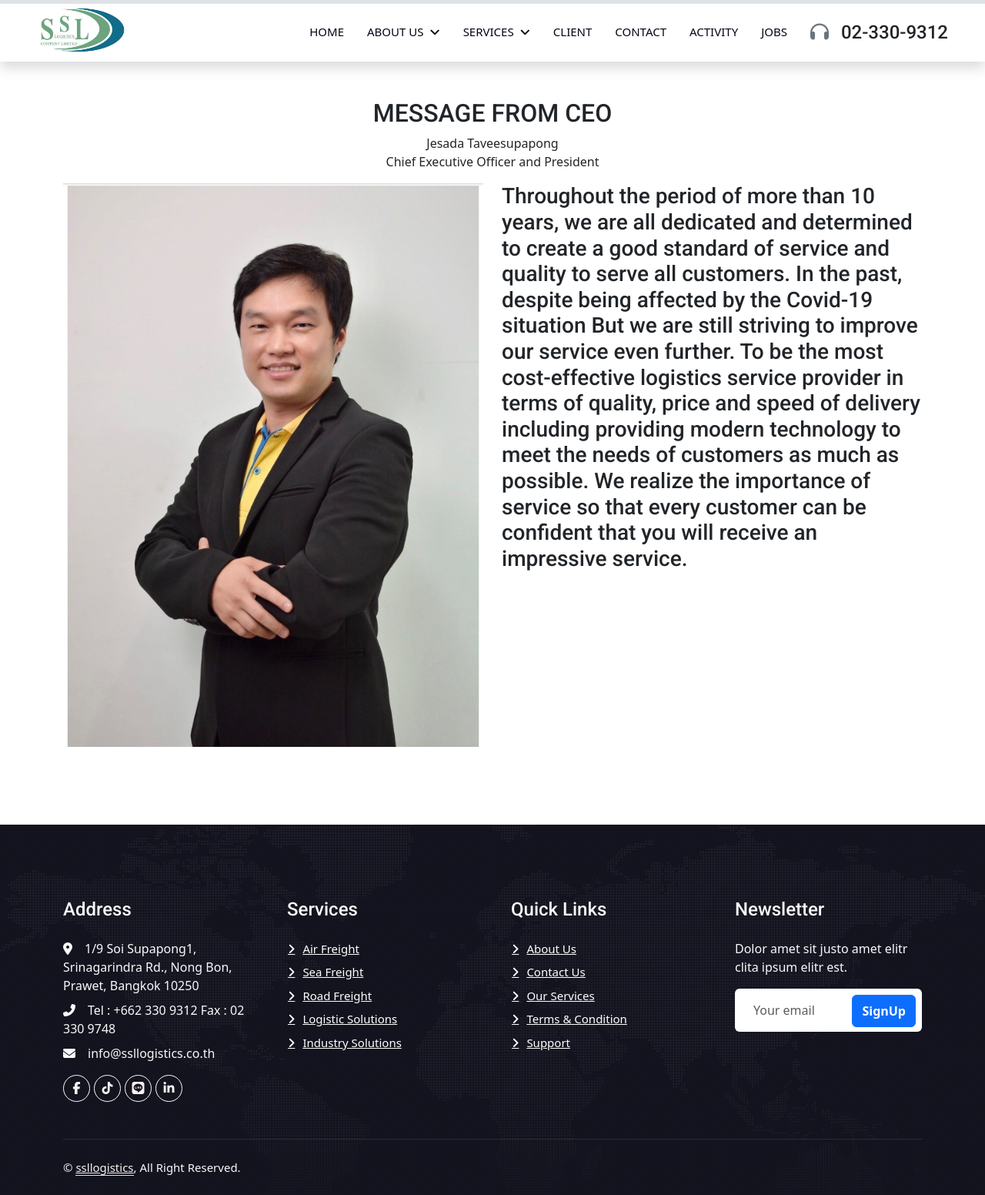
After one commit to khunton2/sslproject150, a PHP site: page /ceo.php in a window 1280 px wide. The commit adds this page. Shown: the whole page at 77% size. Run offline with PHP 8.4, Linux system fonts and the light colour scheme; some libraries are stand-ins or nearby versions.

Commit message:
edit nav and add footer

```diff
--- /dev/null
+++ b/ceo.php
@@ -0,0 +1,114 @@
+<!DOCTYPE html>
+<html lang="en">
+
+<head>
+    <meta charset="utf-8">
+    <title>ssllogistics</title>
+    <meta content="width=device-width, initial-scale=1.0" name="viewport">
+    <meta content="" name="keywords">
+    <meta content="" name="description">
+
+    <!-- Favicon -->
+    <link href="img/favicon.ico" rel="icon">
+
+    <!-- Google Web Fonts -->
+    <link rel="preconnect" href="https://fonts.googleapis.com">
+    <link rel="preconnect" href="https://fonts.gstatic.com" crossorigin>
+    <link href="https://fonts.googleapis.com/css2?family=Inter:wght@400;600&family=Roboto:wght@500;700&display=swap"
+        rel="stylesheet">
+
+    <!-- Icon Font Stylesheet -->
+    <link href="https://cdnjs.cloudflare.com/ajax/libs/font-awesome/5.10.0/css/all.min.css" rel="stylesheet">
+    <link href="https://cdn.jsdelivr.net/npm/bootstrap-icons@1.4.1/font/bootstrap-icons.css" rel="stylesheet">
+    <link href="https://cdnjs.cloudflare.com/ajax/libs/font-awesome/6.5.1/css/all.min.css" rel="stylesheet">
+
+    <!-- Libraries Stylesheet -->
+    <link href="lib/animate/animate.min.css" rel="stylesheet">
+    <link href="lib/owlcarousel/assets/owl.carousel.min.css" rel="stylesheet">
+
+    <!-- Customized Bootstrap Stylesheet -->
+    <link href="css/bootstrap.min.css" rel="stylesheet">
+    <link href="https://cdn.jsdelivr.net/npm/bootstrap@5.3.2/dist/css/bootstrap.min.css" rel="stylesheet"
+        integrity="sha384-T3c6CoIi6uLrA9TneNEoa7RxnatzjcDSCmG1MXxSR1GAsXEV/Dwwykc2MPK8M2HN" crossorigin="anonymous">
+    <script src="https://cdn.jsdelivr.net/npm/jquery@3.7.1/dist/jquery.slim.min.js"></script>
+    <script src="https://cdn.jsdelivr.net/npm/popper.js@1.16.1/dist/umd/popper.min.js"></script>
+    <script src="https://cdn.jsdelivr.net/npm/bootstrap@4.6.2/dist/js/bootstrap.bundle.min.js"></script>
+    <!-- Template Stylesheet -->
+    <link href="css/style.css" rel="stylesheet">
+
+</head>
+
+<body>
+    <!-- Spinner Start -->
+    <div id="spinner"
+        class="show bg-white position-fixed translate-middle w-100 vh-100 top-50 start-50 d-flex align-items-center justify-content-center">
+        <div class="spinner-grow text-primary" style="width: 3rem; height: 3rem;" role="status">
+            <span class="sr-only">Loading...</span>
+        </div>
+    </div>
+    <!-- Spinner End -->
+
+
+    <!-- Navbar Start -->
+    <?php require_once 'nav/nav.php' ?>
+    <!-- Navbar End -->
+
+    <br><br>
+    <section class="about" id="about">
+        <div class="container">
+            <div class="heading text-center">
+                <h2>MESSAGE FROM
+                    <span>CEO</span>
+                </h2>
+                <p> Jesada Taveesupapong
+                    <br>
+
+                    Chief Executive Officer and President
+                </p>
+            </div>
+            <div class="row">
+                <div class="col-lg-6">
+                    <img src="image/ceo.png" alt="about" class="img-fluid" width="100%">
+                </div>
+                <div class="col-lg-6">
+                    <h3>Throughout the period of more than 10 years, we are all
+                        dedicated and determined to create a good standard of service
+                        and quality to serve all customers. In the past, despite being
+                        affected by the Covid-19 situation But we are still striving to
+                        improve our service even further. To be the most cost-effective
+                        logistics service provider in terms of quality, price and speed of
+                        delivery including providing modern technology to meet the
+                        needs of customers as much as possible.
+                        We realize the importance of service so that every customer can
+                        be confident that you will receive an impressive service.</p>
+
+                </div>
+            </div>
+        </div>
+        </div>
+    </section>
+
+
+    <!-- Footer Start -->
+    <?php require_once 'nav/Footer.php' ?>
+    <!-- Footer End -->
+
+
+    <!-- Back to Top -->
+    <a href="#" class="btn btn-lg btn-primary btn-lg-square rounded-0 back-to-top"><i class="bi bi-arrow-up"></i></a>
+
+
+    <!-- JavaScript Libraries -->
+    <script src="https://code.jquery.com/jquery-3.4.1.min.js"></script>
+    <script src="https://cdn.jsdelivr.net/npm/bootstrap@5.0.0/dist/js/bootstrap.bundle.min.js"></script>
+    <script src="lib/wow/wow.min.js"></script>
+    <script src="lib/easing/easing.min.js"></script>
+    <script src="lib/waypoints/waypoints.min.js"></script>
+    <script src="lib/counterup/counterup.min.js"></script>
+    <script src="lib/owlcarousel/owl.carousel.min.js"></script>
+
+    <!-- Template Javascript -->
+    <script src="js/main.js"></script>
+</body>
+
+</html>
--- /dev/null
+++ b/nav/Footer.php
@@ -0,0 +1,60 @@
+<div class="container-fluid bg-dark text-light footer pt-5 wow fadeIn" data-wow-delay="0.1s"
+        style="margin-top: 6rem;">
+        <div class="container py-5">
+            <div class="row g-5">
+                <div class="col-lg-3 col-md-6">
+                    <h4 class="text-light mb-4">Address</h4>
+                    <p class="mb-2"><i class="fa fa-map-marker-alt me-3"></i>1/9 Soi Supapong1,
+Srinagarindra Rd., Nong Bon,
+Prawet, Bangkok 10250</p>
+                    <p class="mb-2"><i class="fa fa-phone-alt me-3"></i>Tel : +662 330 9312 Fax : 02
+330 9748</p>
+                    <p class="mb-2"><i class="fa fa-envelope me-3"></i>info@ssllogistics.co.th</p>
+                    <div class="d-flex pt-2">
+                        <!-- <a class="btn btn-outline-light btn-social" href=""><i class="fab fa-twitter"></i></a> -->
+                        <a class="btn btn-outline-light btn-social" href="https://www.facebook.com/ssl2008?mibextid=ZbWKwL"><i class="fab fa-facebook-f"></i></a>
+                        <a class="btn btn-outline-light btn-social" href="https://www.tiktok.com/@bibimimi_kids"><i class="fab fa-tiktok"></i></a>
+                        <a class="btn btn-outline-light btn-social" href="https://line.me/ti/p/@ssllogistics"><i class="fa-brands fa-line"></i></a>
+                        <a class="btn btn-outline-light btn-social" href="#"><i class="fab fa-linkedin-in"></i></a>
+
+
+                    </div>
+                </div>
+                <div class="col-lg-3 col-md-6">
+                    <h4 class="text-light mb-4">Services</h4>
+                    <a class="btn btn-link" href="">Air Freight</a>
+                    <a class="btn btn-link" href="">Sea Freight</a>
+                    <a class="btn btn-link" href="">Road Freight</a>
+                    <a class="btn btn-link" href="">Logistic Solutions</a>
+                    <a class="btn btn-link" href="">Industry solutions</a>
+                </div>
+                <div class="col-lg-3 col-md-6">
+                    <h4 class="text-light mb-4">Quick Links</h4>
+                    <a class="btn btn-link" href="">About Us</a>
+                    <a class="btn btn-link" href="">Contact Us</a>
+                    <a class="btn btn-link" href="">Our Services</a>
+                    <a class="btn btn-link" href="">Terms & Condition</a>
+                    <a class="btn btn-link" href="">Support</a>
+                </div>
+                <div class="col-lg-3 col-md-6">
+                    <h4 class="text-light mb-4">Newsletter</h4>
+                    <p>Dolor amet sit justo amet elitr clita ipsum elitr est.</p>
+                    <div class="position-relative mx-auto" style="max-width: 400px;">
+                        <input class="form-control border-0 w-100 py-3 ps-4 pe-5" type="text" placeholder="Your email">
+                        <button type="button"
+                            class="btn btn-primary py-2 position-absolute top-0 end-0 mt-2 me-2">SignUp</button>
+                    </div>
+                </div>
+            </div>
+        </div>
+        <div class="container">
+            <div class="copyright">
+                <div class="row">
+                    <div class="col-md-6 text-center text-md-start mb-3 mb-md-0">
+                        &copy; <a class="border-bottom" href="#">ssllogistics</a>, All Right Reserved.
+                    </div>
+
+                </div>
+            </div>
+        </div>
+    </div>
--- a/nav/nav.php
+++ b/nav/nav.php
@@ -1,29 +1,42 @@
     <!-- Navbar Start -->
     <nav class="navbar navbar-expand-lg  navbar-light shadow border-top border-5  sticky-top p-0">
-        <!-- <a href="index.html" class="navbar-brand bg-secondary d-flex align-items-center px-4 px-lg-5">
-            <h2 class="mb-2 text-white">ssllogistics</h2>
-        </a> -->
+
+        <a href="index.html" class="navbar-brand d-flex align-items-center px-4 px-lg-5">
+        <img src="image/SSL-PNG.png" alt="ssllogistics" class="mb-2" style="height: 65px; /* กำหนดความสูงของรูปภาพ */" />
+        </a>
         <!-- <button type="button" class="navbar-toggler me-4" data-bs-toggle="collapse" data-bs-target="#navbarCollapse">
             <span class="navbar-toggler-icon"></span>
         </button> -->
         <div class="collapse navbar-collapse" id="navbarCollapse">
             <div class="navbar-nav ms-auto p-4 p-lg-0">
                 <a href="index.php" class="nav-item nav-link ">Home</a>
-                <a href="about.php" class="nav-item nav-link">About</a>
-                <a href="service.php" class="nav-item nav-link">Services</a>
+                <!-- <a href="about.php" class="nav-item nav-link">About</a> -->
                 <div class="nav-item dropdown">
-                    <a href="#" class="nav-link dropdown-toggle" data-bs-toggle="dropdown">Pages</a>
+                    <a href="#" class="nav-link dropdown-toggle" data-bs-toggle="dropdown">About Us</a>
                     <div class="dropdown-menu fade-up m-0">
-                        <a href="price.html" class="dropdown-item">Pricing Plan</a>
-                        <a href="feature.html" class="dropdown-item">Features</a>
-                        <a href="quote.html" class="dropdown-item">Free Quote</a>
-                        <a href="team.html" class="dropdown-item">Our Team</a>
-                        <a href="testimonial.html" class="dropdown-item">Testimonial</a>
-                        <a href="404.html" class="dropdown-item">404 Page</a>
+                        <a href="ceo.php" class="dropdown-item">Message from ceo</a>
+                        <a href="feature.html" class="dropdown-item">Board of operations</a>
                     </div>
                 </div>
+                <!-- <a href="service.php" class="nav-item nav-link">Services</a> -->
+                <div class="nav-item dropdown">
+                    <a href="#" class="nav-link dropdown-toggle" data-bs-toggle="dropdown">Services</a>
+                    <div class="dropdown-menu fade-up m-0">
+                        <a href="price.html" class="dropdown-item">Our services</a>
+                        <a href="feature.html" class="dropdown-item">Logistic System</a>
+                        <a href="feature.html" class="dropdown-item">Gross-Docking</a>
+                        <a href="feature.html" class="dropdown-item">custom clearance</a>
+                        <a href="feature.html" class="dropdown-item">waste</a>
+
+                    </div>
+                </div>
+                <a href="service.php" class="nav-item nav-link">client</a>
                 <a href="contact.html" class="nav-item nav-link">Contact</a>
+                <a href="contact.html" class="nav-item nav-link">activity</a>
+                <a href="contact.html" class="nav-item nav-link">jobs</a>
+
             </div>
+
             <h4 class="m-0 pe-lg-5 d-none d-lg-block"><i class="fa fa-headphones text-secondary me-3"></i>02-330-9312</h4>
         </div>
     </nav>
```
Also changed, not shown: asset/link.php (added, +24 -0 lines), css/ceo.css (added, +157 -0 lines), index.php (+11 -77 lines), image/BG150Web.jpg (added), image/aboutme.jpg (added), image/ceo.png (added).
